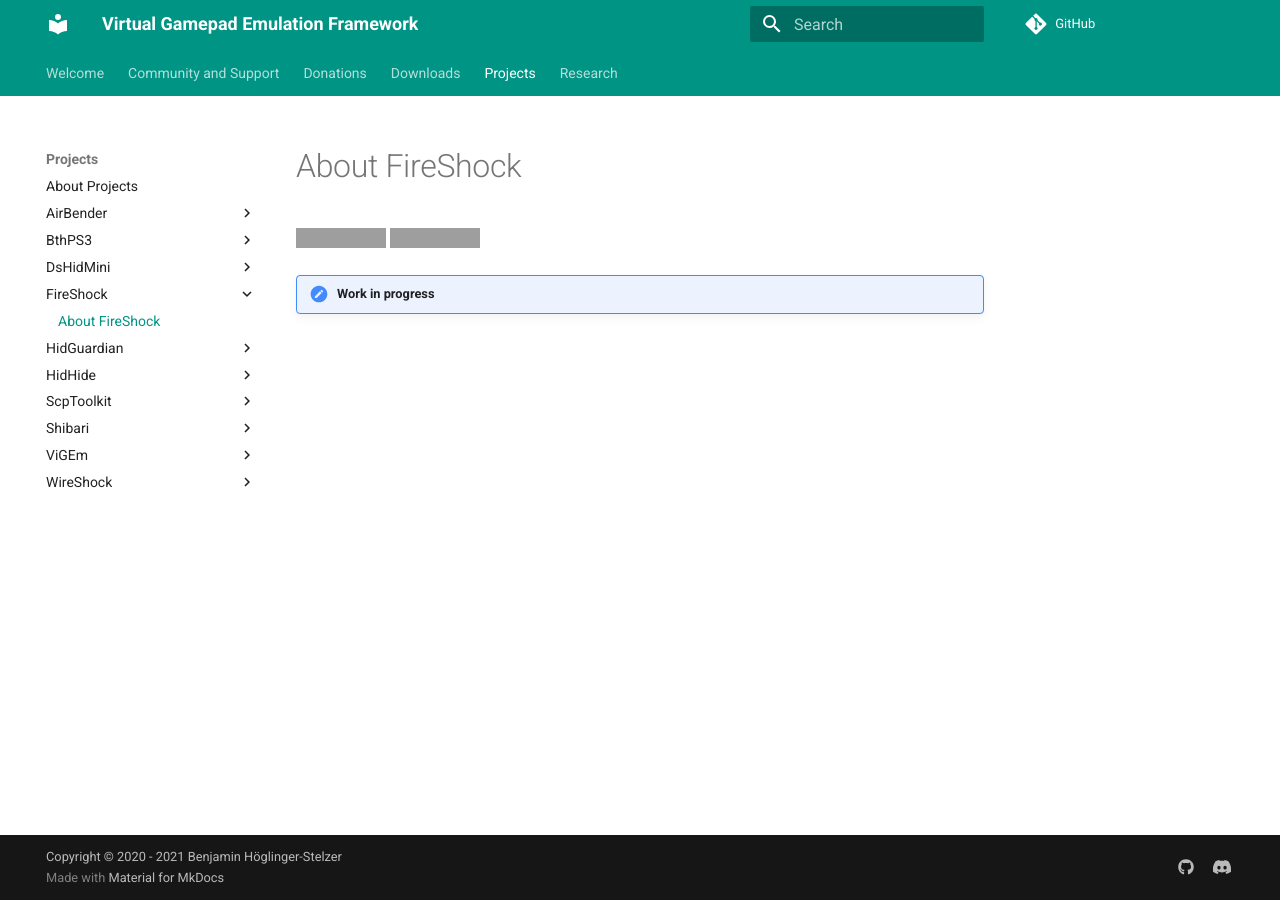
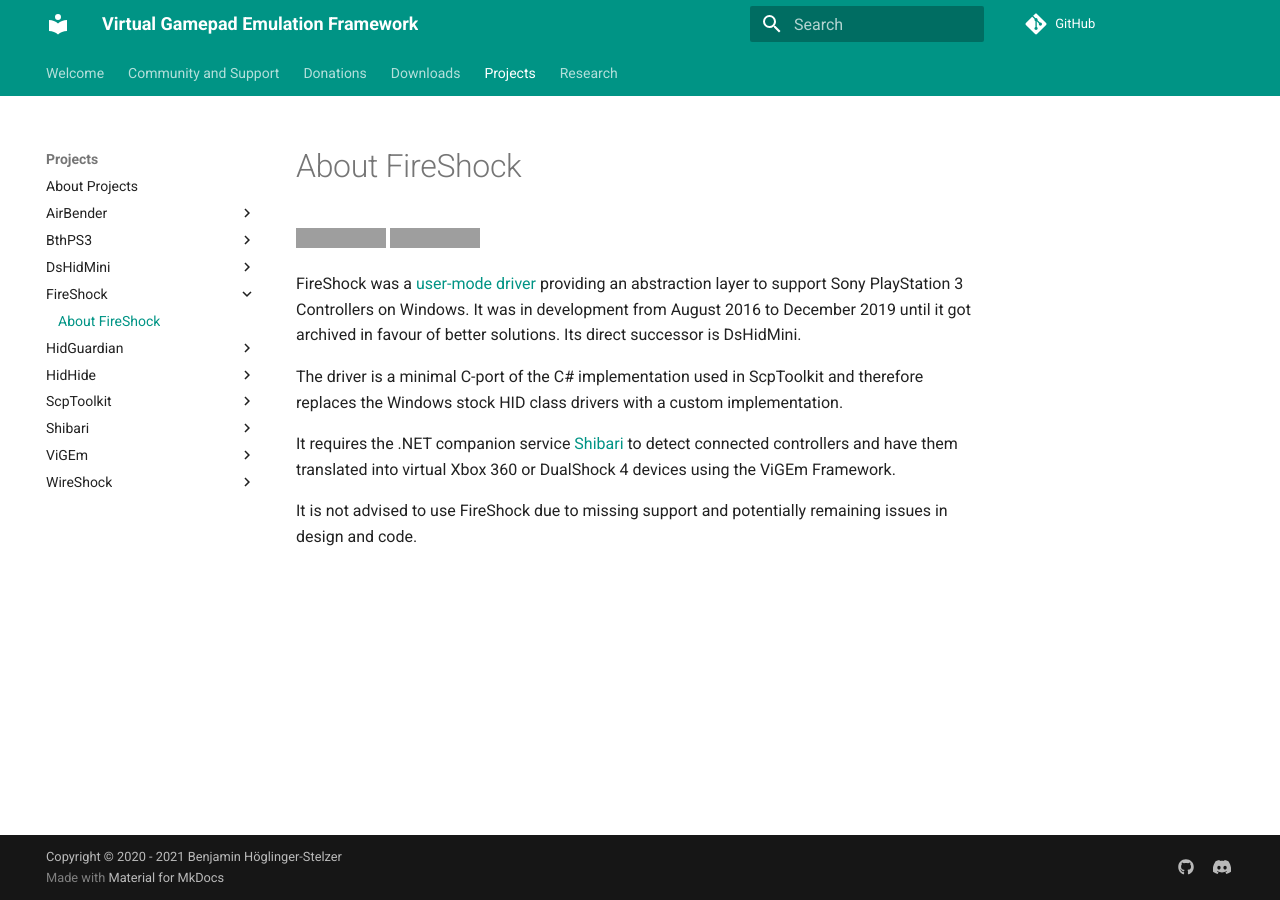
Before and after one commit to nefarius/ViGEm.github.io, an MkDocs documentation site: the page built from docs/projects/FireShock/index.md, in a window 1280 px wide. Built offline with MkDocs 1.6.1 and Material for MkDocs 9.7.7, drawn with Linux system fonts in a browser that asks for light colours; comment, search, counter and statistics services are not loaded; grey boxes are pictures that could not be loaded.

Commit message:
Added FireShock About section

```diff
--- a/docs/projects/FireShock/index.md
+++ b/docs/projects/FireShock/index.md
@@ -2,4 +2,10 @@
 
 [![GitHub](https://img.shields.io/badge/GitHub-yellowgreen?logo=github)](https://github.com/ViGEm/FireShock) ![Discontinued](https://img.shields.io/badge/Project%20discontinued-critical)
 
-!!! important "Work in progress"
+FireShock was a [user-mode driver](https://docs.microsoft.com/en-us/windows-hardware/drivers/wdf/getting-started-with-umdf-version-2) providing an abstraction layer to support Sony PlayStation 3 Controllers on Windows. It was in development from August 2016 to December 2019 until it got archived in favour of better solutions. Its direct successor is DsHidMini.
+
+The driver is a minimal C-port of the C# implementation used in ScpToolkit and therefore replaces the Windows stock HID class drivers with a custom implementation.
+
+It requires the .NET companion service [Shibari](https://github.com/ViGEm/Shibari) to detect connected controllers and have them translated into virtual Xbox 360 or DualShock 4 devices using the ViGEm Framework.
+
+It is not advised to use FireShock due to missing support and potentially remaining issues in design and code.
```
